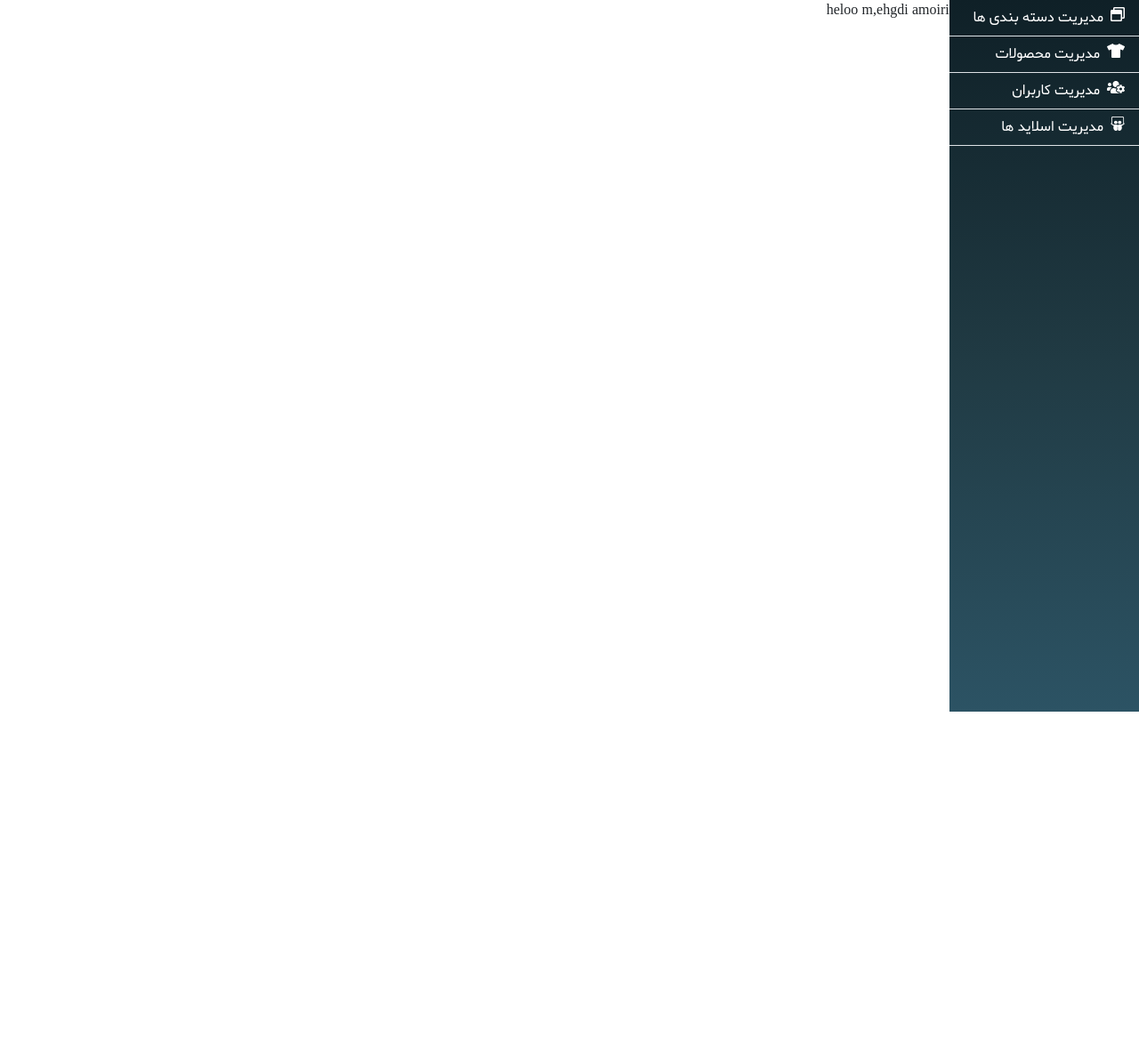
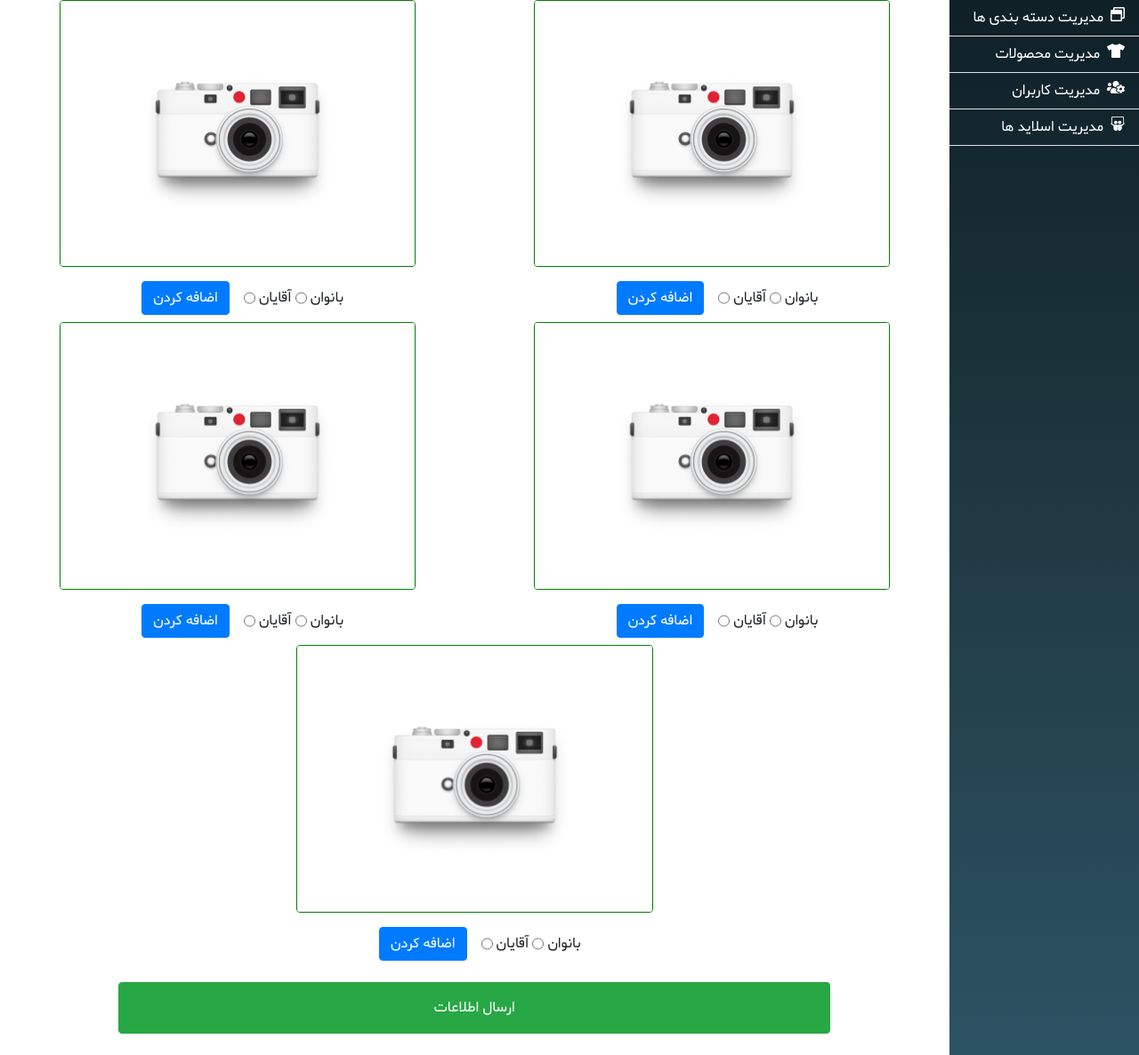
Before and after one commit to mehdiamiri1440/zarabackoffice, a React (Create React App) app: page /slidesManagement in a window 1280 px wide. Shown: the whole page at 89% size. Before the commit the page ends 800 px from the top, so only its background shows below. Built offline with nearby package versions, Linux system fonts and the light colour scheme; a web font is replaced by a local one.

Commit message:
by mehdi

```diff
--- a/src/components/slidesManagemet/slidesManagement.jsx
+++ b/src/components/slidesManagemet/slidesManagement.jsx
@@ -3,10 +3,167 @@ import { withRouter } from "react-router-dom";
 class SlidesManagement extends Component {
   constructor(props) {
     super(props);
-    this.state = {};
+    this.state = { wholeObject: [], category: "", imageGuid: "" };
+  }
+  makeObject(type) {
+    let wholeObject = this.state.wholeObject;
+    if (wholeObject && wholeObject.length > 0) {
+      wholeObject.map((item, index) => {
+        if (item && item.code) {
+          if (item.code === type) wholeObject.splice(index, 1);
+        }
+      });
+    }
+    wholeObject.push({ code: type, imageGuid: "", category: 1 });
+    this.setState({ wholeObject });
+  }
+  renderUploadParts() {
+    return (
+      <React.Fragment>
+        <div className="d-flex justify-content-between ">
+          <div className="">
+            <label
+              style={{ cursor: "pointer" }}
+              className="d-flex justify-content-center"
+            >
+              <img
+                className="rounded w-75 h-100"
+                style={{ border: "1px solid green" }}
+                src={require("../../content/images/camera.png")}
+                alt=""
+              />
+              <input type="file" style={{ display: "none" }} />
+            </label>
+            <div className="d-flex justify-content-center py-2">
+              <button
+                onClick={() => this.makeObject(1)}
+                className="btn mx-3 btn-primary"
+              >
+                اضافه کردن
+              </button>
+              <input type="radio" name="category" />
+              <span className="d-flex align-items-center px-1">آقایان</span>
+              <input type="radio" name="category" />
+              <span className="d-flex align-items-center px-1">بانوان</span>
+            </div>
+          </div>
+          <div className="">
+            <label
+              style={{ cursor: "pointer" }}
+              className="d-flex justify-content-center"
+            >
+              <img
+                className="rounded w-75 h-100"
+                style={{ border: "1px solid green" }}
+                src={require("../../content/images/camera.png")}
+                alt=""
+              />
+              <input type="file" style={{ display: "none" }} />
+            </label>
+            <div className="d-flex justify-content-center py-2">
+              <button
+                onClick={() => this.makeObject(2)}
+                className="btn mx-3 btn-primary"
+              >
+                اضافه کردن
+              </button>
+              <input type="radio" name="category" />
+              <span className="d-flex align-items-center px-1">آقایان</span>
+              <input type="radio" name="category" />
+              <span className="d-flex align-items-center px-1">بانوان</span>
+            </div>
+          </div>
+        </div>
+        <div className="d-flex justify-content-between ">
+          <div className="">
+            <label
+              style={{ cursor: "pointer" }}
+              className="d-flex justify-content-center"
+            >
+              <img
+                className="rounded w-75 h-100"
+                style={{ border: "1px solid green" }}
+                src={require("../../content/images/camera.png")}
+                alt=""
+              />
+              <input type="file" style={{ display: "none" }} />
+            </label>
+            <div className="d-flex justify-content-center py-2">
+              <button
+                onClick={() => this.makeObject(3)}
+                className="btn mx-3 btn-primary"
+              >
+                اضافه کردن
+              </button>
+              <input type="radio" name="category" />
+              <span className="d-flex align-items-center px-1">آقایان</span>
+              <input type="radio" name="category" />
+              <span className="d-flex align-items-center px-1">بانوان</span>
+            </div>
+          </div>
+          <div className="">
+            <label
+              style={{ cursor: "pointer" }}
+              className="d-flex justify-content-center"
+            >
+              <img
+                className="rounded w-75 h-100"
+                style={{ border: "1px solid green" }}
+                src={require("../../content/images/camera.png")}
+                alt=""
+              />
+              <input type="file" style={{ display: "none" }} />
+            </label>
+            <div className="d-flex justify-content-center py-2">
+              <button
+                onClick={() => this.makeObject(4)}
+                className="btn mx-3 btn-primary"
+              >
+                اضافه کردن
+              </button>
+              <input type="radio" name="category" />
+              <span className="d-flex align-items-center px-1">آقایان</span>
+              <input type="radio" name="category" />
+              <span className="d-flex align-items-center px-1">بانوان</span>
+            </div>
+          </div>
+        </div>
+        <div className="d-flex justify-content-center ">
+          <div className="">
+            <label
+              style={{ cursor: "pointer" }}
+              className="d-flex justify-content-center"
+            >
+              <img
+                className="rounded w-50 h-100"
+                style={{ border: "1px solid green" }}
+                src={require("../../content/images/camera.png")}
+                alt=""
+              />
+              <input type="file" style={{ display: "none" }} />
+            </label>
+            <div className="d-flex justify-content-center py-2">
+              <button
+                onClick={() => this.makeObject(5)}
+                className="btn mx-3 btn-primary"
+              >
+                اضافه کردن
+              </button>
+              <input type="radio" name="category" />
+              <span className="d-flex align-items-center px-1">آقایان</span>
+              <input type="radio" name="category" />
+              <span className="d-flex align-items-center px-1">بانوان</span>
+            </div>
+          </div>
+        </div>
+        <div className="mb-4 pt-3 d-flex justify-content-center">
+          <button className="btn py-3 btn-success w-75">ارسال اطلاعات</button>
+        </div>
+      </React.Fragment>
+    );
   }
   render() {
-    return <div>heloo m,ehgdi amoiri</div>;
+    return <div>{this.renderUploadParts()}</div>;
   }
 }
 
```
